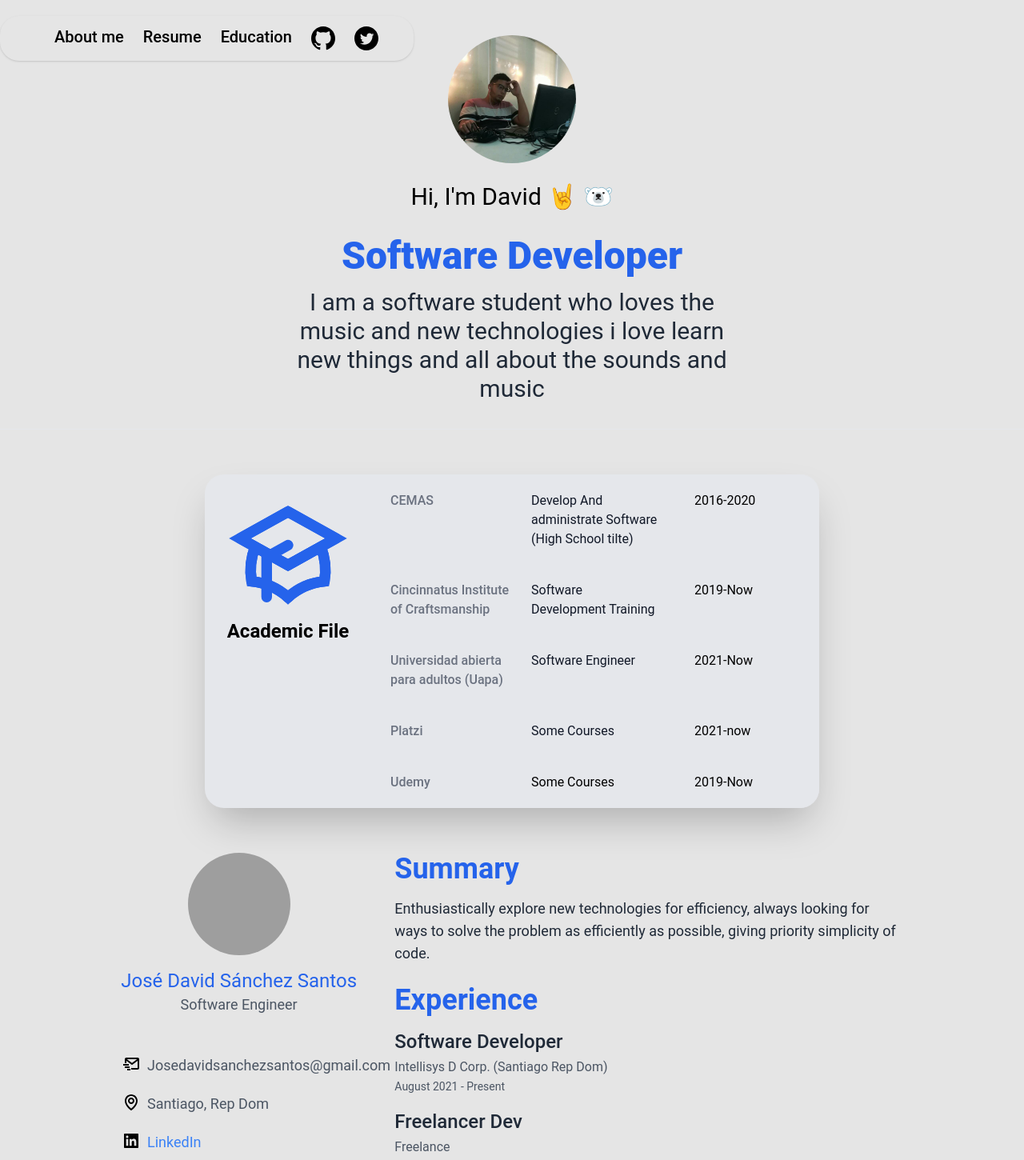
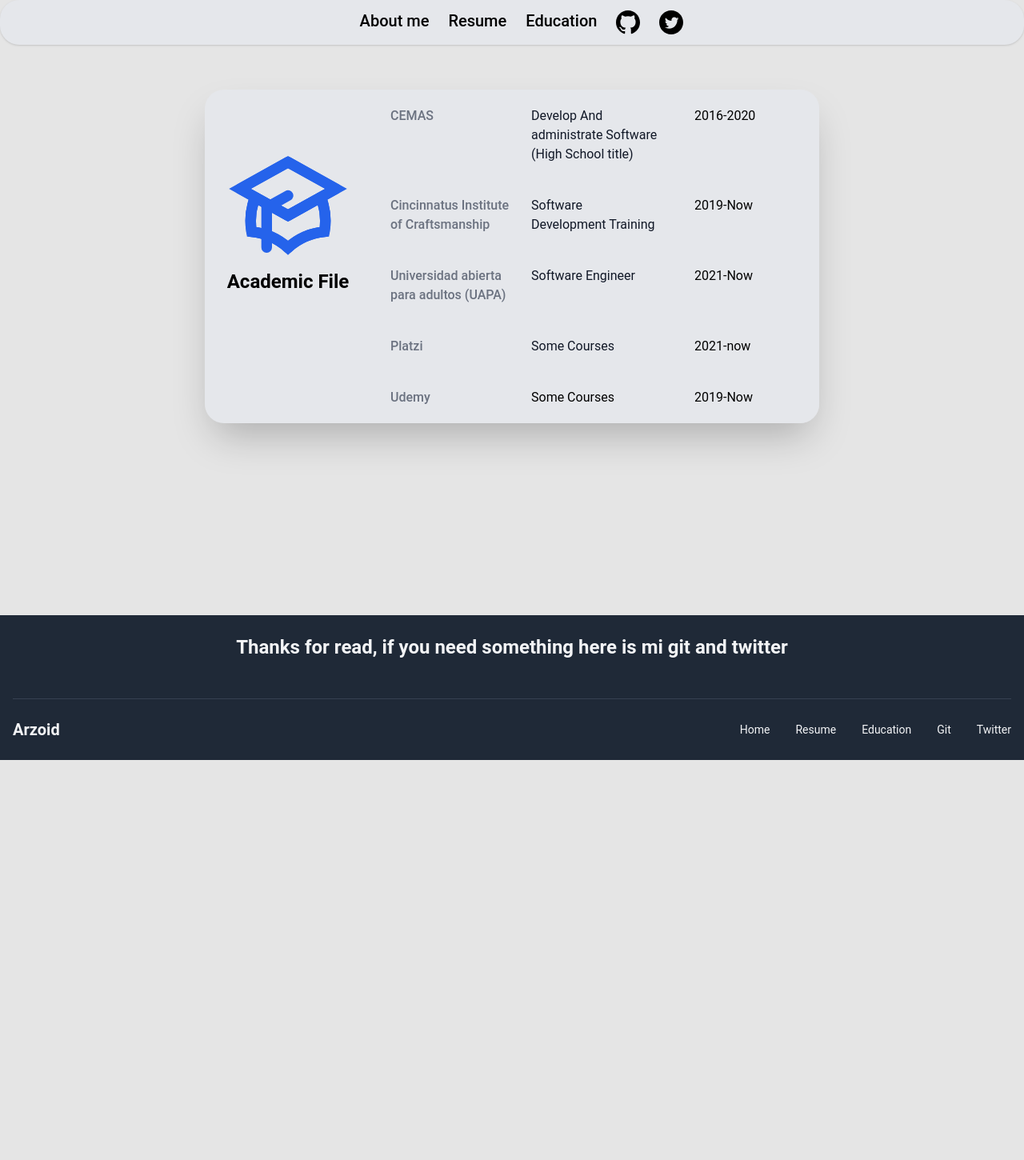
Before and after one commit to Arzoid29/myPort, a React (Create React App) app: page /education in a window 1280 px wide. Shown: the top 1450 px of the page at 80% size. After the commit the page ends 950 px from the top, so only its background shows below. Built offline with nearby package versions, Linux system fonts and the light colour scheme; grey boxes are pictures that could not be loaded.

Commit message:
adding router

```diff
--- a/src/App.js
+++ b/src/App.js
@@ -1,26 +1,37 @@
 import React from "react";
-
 import NavBar from "./components/Navbar";
 import Education from "./pages/education";
 import Footer from "./pages/Footer";
 import Home from "./pages/Home";
 import Resume from "./pages/Resume";
 
+import {
+  BrowserRouter as Router,
+  Switch,
+  Route,
+
+} from "react-router-dom";
+
 export default function App() {
   return (
-    <>
-      <NavBar/>
-      <Home/>
-      <br/>
-      <hr className='text-black'/>
-      <Education/>
+    <Router>
+    <NavBar/>
 
-      <br/>
-      <Resume/>
-      <br/>
-      <br/>
-      <br/>
-      <Footer/>
-    </>
+        {/* A <Switch> looks through its children <Route>s and
+            renders the first one that matches the current URL. */}
+        <Switch>
+          <Route path="/" exact>
+            <Home></Home>
+          </Route>
+          <Route path="/education" exact>
+            <Education></Education>
+          </Route>
+          <Route path="/resume" exact>
+            <Resume></Resume>
+          </Route>
+
+        </Switch>
+        <Footer></Footer>
+    </Router>
   );
 }
--- a/src/components/Navbar.js
+++ b/src/components/Navbar.js
@@ -6,9 +6,9 @@ import { MenuIcon, XIcon,} from "@heroicons/react/outline";
 import Git from "./git";
 import Twitter from "./Twitter";
 const navigation = [
-  { name: "About me", href: "#Home", current: false },
-  { name: "Resume", href: "#resume", current: false },
-  { name: "Education", href: "#education", current: false },
+  { name: "About me", href: "/", current: false },
+  { name: "Resume", href: "/resume", current: false },
+  { name: "Education", href: "/education", current: false },
   { name: <Git/>, href: "https://github.com/Arzoid29", current: false },
   { name: <Twitter/>, href: "https://twitter.com/Arzoidss", current: false },
 ];
@@ -19,14 +19,14 @@ function classNames(...classes) {
 
 export default function NavBar() {
   return (
-    <Disclosure as="nav" className=" max-w-xl mx-auto  shadow rounded-3xl  fixed bg">
+    <Disclosure as="nav" className=" mx-auto   shadow rounded-3xl  sticky top-0 bg-gray-200">
       {({ open }) => (
         <>
           <div className="max-w-5xl mx-auto px-2 sm:px-6 lg:px-8  ">
             <div className="relative flex items-center justify-between h-14 ">
               <div className="absolute inset-y-0 left-0 flex items-center sm:hidden">
                 {/* Mobile menu button*/}
-                <Disclosure.Button className="inline-flex items-center justify-center p-2 rounded-md bg-black text-gray-400 hover:text-white hover:bg-blue-600 focus:outline-none focus:ring-2 focus:ring-inset focus:ring-white">
+                <Disclosure.Button className="inline-flex items-center justify-center p-2 rounded-full text-gray-500 hover:text-white hover:bg-blue-600 focus:outline-none focus:ring-2 focus:ring-inset focus:ring-white">
                   <span className="sr-only">Open main menu</span>
                   {open ? (
                     <XIcon className="block h-6 w-6" aria-hidden="true" />
@@ -67,8 +67,8 @@ export default function NavBar() {
                   href={item.href}
                   className={classNames(
                     item.current
-                      ? " text-white hover:bg-blue-700"
-                      : "text-black hover:bg-blue-600 hover:text-white",
+                      ? " text-white hover:bg-blue-700 rounded-full"
+                      : "text-black hover:bg-blue-600 hover:text-white rounded-full",
                     "block px-3 py-2  text-base font-medium"
                   )}
                   aria-current={item.current ? "page" : undefined}
--- a/src/pages/Footer.js
+++ b/src/pages/Footer.js
@@ -3,7 +3,7 @@ import React from 'react'
 
 export default function Footer() {
     return (
-        <><footer class="flex justify-center px-4 text-gray-100 bg-gray-800">
+        <><footer class="flex justify-center px-4 text-gray-100 bg-gray-800 mt-60">
         <div class="container py-6">
             <h1 class="text-center text-lg font-bold lg:text-2xl">
                 Thanks for read, if you need something here is mi git and twitter
@@ -18,15 +18,15 @@ export default function Footer() {
 
             <div class="flex flex-col items-center justify-between mt-6 md:flex-row">
                 <div>
-                    <a href="#" class="text-xl font-bold">Arzoid</a>
+                    <p class="text-xl font-bold">Arzoid</p>
                 </div>
                 <div class="flex mt-4 md:m-0">
                     <div class="-mx-4">
-                      <a href="#Home" class="px-4 text-sm">Home</a>
-                      <a href="#resume" class="px-4 text-sm">Resume</a>
-                      <a href="#education" class="px-4 text-sm">Education</a>
-                      <a href="https://github.com/Arzoid29" class="px-4 text-sm">Git</a>
-                      <a href="https://twitter.com/Arzoidss" class="px-4 text-sm">Twitter</a>
+                      <a href="/" class="px-4 text-sm hover:text-blue-600 ">Home</a>
+                      <a href="/resume" class="px-4 text-sm hover:text-blue-600 ">Resume</a>
+                      <a href="/education" class="px-4 text-sm hover:text-blue-600 ">Education</a>
+                      <a href="https://github.com/Arzoid29" class=" hover:text-blue-600 px-4 text-sm">Git</a>
+                      <a href="https://twitter.com/Arzoidss" class=" hover:text-blue-600 px-4 text-sm">Twitter</a>
                   	</div>
                 </div>
             </div>
--- a/src/pages/Resume.js
+++ b/src/pages/Resume.js
@@ -4,7 +4,7 @@ export default function Resume() {
     return (
         <section id="resume">
         <div className="mt-6 max-w-screen-lg md:flex mx-auto ">
-      <><div className="md:w-1/3 p-2 relative">
+      <><div className="md:w-1/3 p-2">
                 <div className="">
                     <div className="md:block">
                         <img
--- a/src/pages/education.js
+++ b/src/pages/education.js
@@ -5,7 +5,7 @@ export default function PerfilSection() {
    return (
       <section id="education">
       <div className="bg-gray-200 shadow-2xl overflow-hidden sm:rounded-3xl max-w-3xl  mx-auto  mt-14 flex ">
-         <div className="px-4 py-5 sm:px-6 ">
+         <div className="px-4 py-5 sm:px-6 sm:mt-11  ">
             <AcademicCapIcon
                className="rounded-full w-40 mx-auto  text-blue-600 "
             />
@@ -17,15 +17,15 @@ export default function PerfilSection() {
          </div>
          <div className="border-t border-gray-200 ">
             <dl>
-               <div className="px-4 py-5 sm:grid sm:grid-cols-3 sm:gap-4 sm:px-6 bg-gray-200">
+               <div className="px-4 py-5 sm:grid sm:grid-cols-3 sm:gap-4 sm:px-6 bg-gray-200 ">
                   <dt className="text-md font-medium text-gray-500 ">
                      CEMAS
                   </dt>
 
                   <dd className="mt-1 text-md text-gray-900 sm:mt-0 sm:-span-2">
-                     Develop And administrate Software (High School tilte)
+                     Develop And administrate Software (High School title)
                   </dd>
-                  <div className="ml-4 flex-shrink-0 bg-gray-200 ">
+                  <div className="ml-4 flex-shrink-0 bg-gray-200  ">
                      <p className="  pl-3 ml-auto hover:opacity-50 bg-gray-200">
                         2016-2020
                      </p>
@@ -46,7 +46,7 @@ export default function PerfilSection() {
                </div>
                <div className="bg-gray-200 px-4 py-5 sm:grid sm:grid-cols-3 sm:gap-4 sm:px-6 ">
                   <dt className="text-md font-medium text-gray-500">
-                        Universidad abierta para adultos (Uapa)
+                        Universidad abierta para adultos (UAPA)
                   </dt>
                   <dd className="mt-1 text-md text-gray-900 sm:mt-0 sm:-span-2">
                      Software Engineer
```
